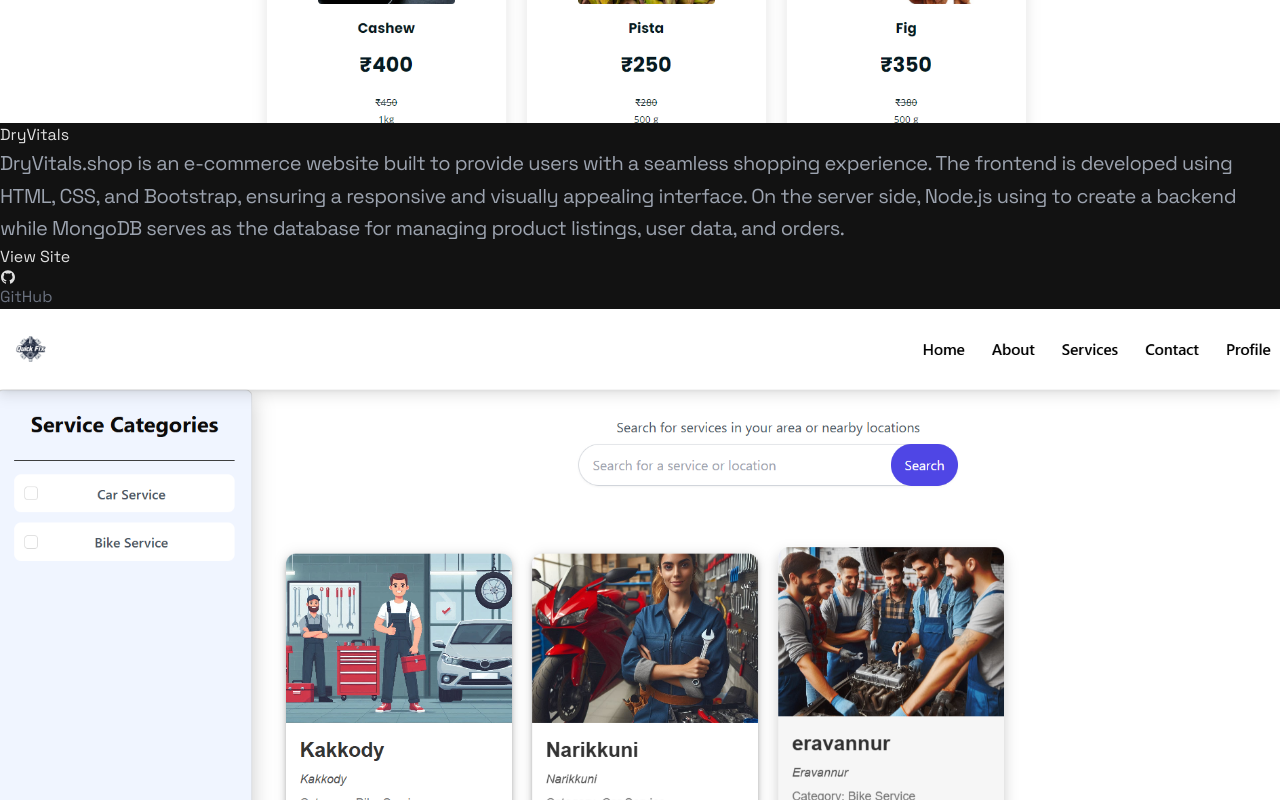
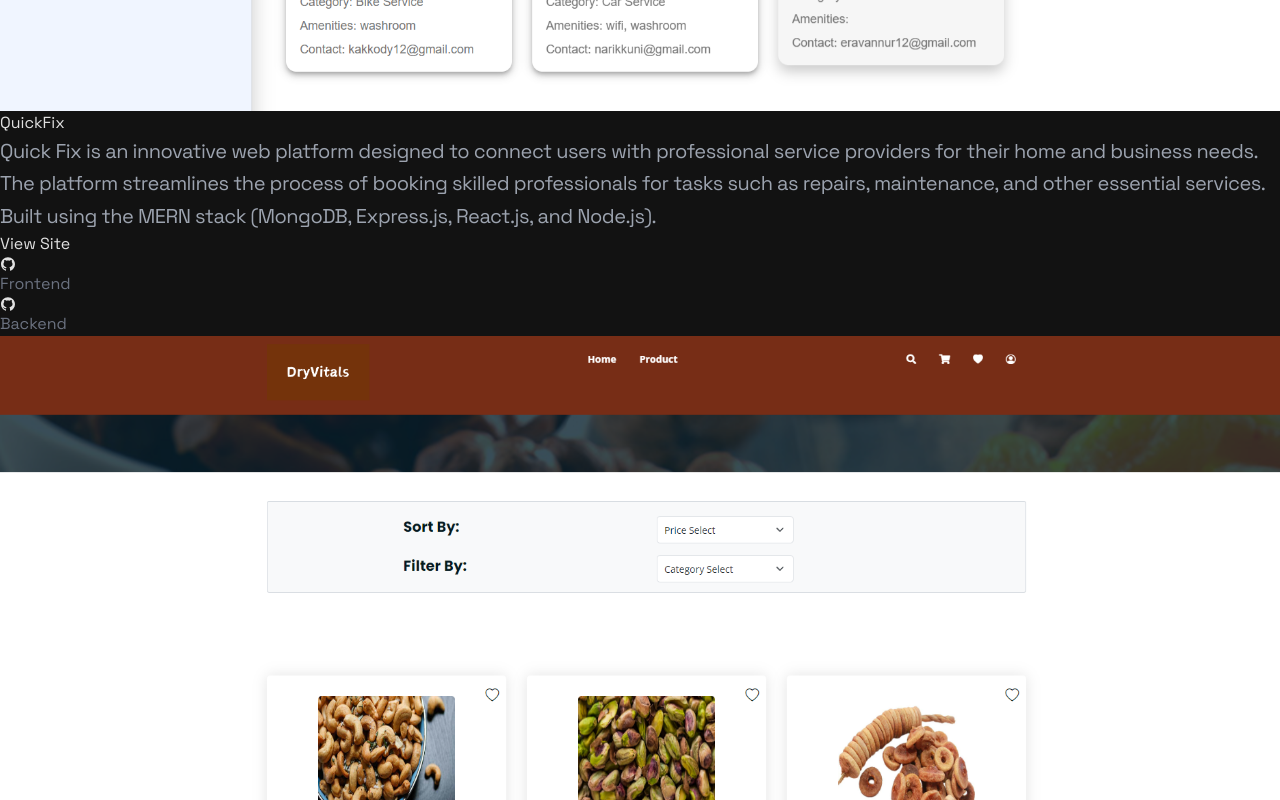
Before and after one commit to sahal2255/React_Portfolio, a React (Vite) app: page / in a window 1280 px wide. Shown: the part 2460-3260 px from the top of the page. Built offline with nearby package versions, Linux system fonts and the light colour scheme.

Commit message:
mini projects updated

```diff
--- a/src/components/Mainpro.jsx
+++ b/src/components/Mainpro.jsx
@@ -5,15 +5,6 @@
 import Reveal from './Reveal';
 
 const projects = [
-  {
-    img: project6,
-    title: "DryVitals",
-    description: `DryVitals.shop is an e-commerce website built to provide users with a seamless shopping experience. The frontend is developed using HTML, CSS, and Bootstrap, ensuring a responsive and visually appealing interface. On the server side, Node.js using to create a backend while MongoDB serves as the database for managing product listings, user data, and orders.`,
-    links: {
-      site: "https://dryvitals.shop",
-      github: "https://github.com/sahal2255/dryvitals",
-    },
-  },
   {
     img: QuickFix,
     title: "QuickFix",
@@ -25,6 +16,15 @@
       githubBackend: "https://github.com/sahal2255/QuickFix_Frontend",
     },
   },
+  {
+    img: project6,
+    description: `DryVitals.shop is an e-commerce website built to provide users with a seamless shopping experience. The frontend is developed using HTML, CSS, and Bootstrap, ensuring a responsive and visually appealing interface. On the server side, Node.js using to create a backend while MongoDB serves as the database for managing product listings, user data, and orders.`,
+    links: {
+      site: "https://dryvitals.shop",
+      github: "https://github.com/sahal2255/dryvitals",
+    },
+  },
+
 ];
 
 const Portfolio = () => {
--- a/src/components/Portfolio.jsx
+++ b/src/components/Portfolio.jsx
@@ -34,15 +34,7 @@
       github: "https://github.com/sahal2255/React-Kanban",
     },
   },
-  {
-    img: project2,
-    title: "React QRCode Generator",
-    description: "UI for frontend development using React.",
-    links: {
-      site: "https://react-qrcode-omega.vercel.app/",
-      github: "https://github.com/sahal2255/reactQrcode",
-    },
-  },
+
 
 ];
 
```
